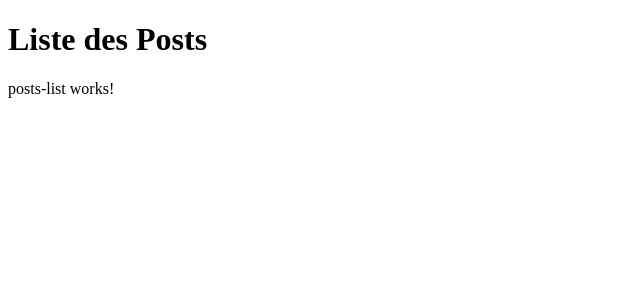
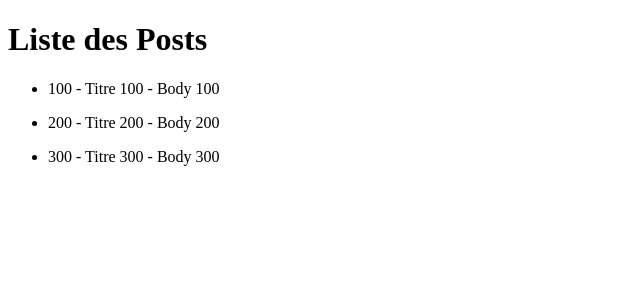
Before and after one commit to elyesturki/monProjet-demo-http, an Angular app: page / in a window 1280 px wide. Shown: the top 300 px of the page, without its empty margins (0-640 px from the left). Built offline with nearby package versions, Linux system fonts and the light colour scheme.

Commit message:
display data in view from service

```diff
--- a/src/app/app.module.ts
+++ b/src/app/app.module.ts
@@ -4,6 +4,7 @@ import { NgModule } from '@angular/core';
 
 import { AppComponent } from './app.component';
 import { PostsListComponent } from './components/posts-list/posts-list.component';
+import { PostsListService } from './services/posts-list.service';
 
 
 @NgModule({
@@ -14,7 +15,7 @@ import { PostsListComponent } from './components/posts-list/posts-list.component
   imports: [
     BrowserModule
   ],
-  providers: [PostsListComponent],
+  providers: [PostsListService],
   bootstrap: [AppComponent]
 })
 export class AppModule { }
--- a/src/app/components/posts-list/posts-list.component.html
+++ b/src/app/components/posts-list/posts-list.component.html
@@ -1,3 +1,3 @@
-<p>
-  posts-list works!
-</p>
+<ul *ngFor='let p of data'>
+  <li> {{p.id}} - {{p.title}} - {{p.body}}</li>
+</ul>
--- a/src/app/components/posts-list/posts-list.component.ts
+++ b/src/app/components/posts-list/posts-list.component.ts
@@ -1,4 +1,6 @@
 import { Component, OnInit } from '@angular/core';
+import { IPost } from '../../domain/ipost';
+import { PostsListService } from '../../services/posts-list.service';
 
 @Component({
   selector: 'app-posts-list',
@@ -6,10 +8,11 @@ import { Component, OnInit } from '@angular/core';
   styleUrls: ['./posts-list.component.css']
 })
 export class PostsListComponent implements OnInit {
-
-  constructor() { }
+  data: IPost[];
+  constructor( private _service: PostsListService) { }
 
   ngOnInit() {
+    this.data = this._service.getAllPosts();
   }
 
 }
--- a/src/app/domain/ipost.ts
+++ b/src/app/domain/ipost.ts
@@ -1,5 +1,5 @@
 export interface IPost {
-  //userId?: number; avec ? optionnel
+  // userId?: number; avec ? optionnel
   userId: number;
   id: number;
   title: string;
--- a/src/app/services/posts-list.service.ts
+++ b/src/app/services/posts-list.service.ts
@@ -26,6 +26,6 @@ export class PostsListService {
         title: 'Titre 300',
         body: 'Body 300'
       }
-    ]
+    ];
   }
 }
```
